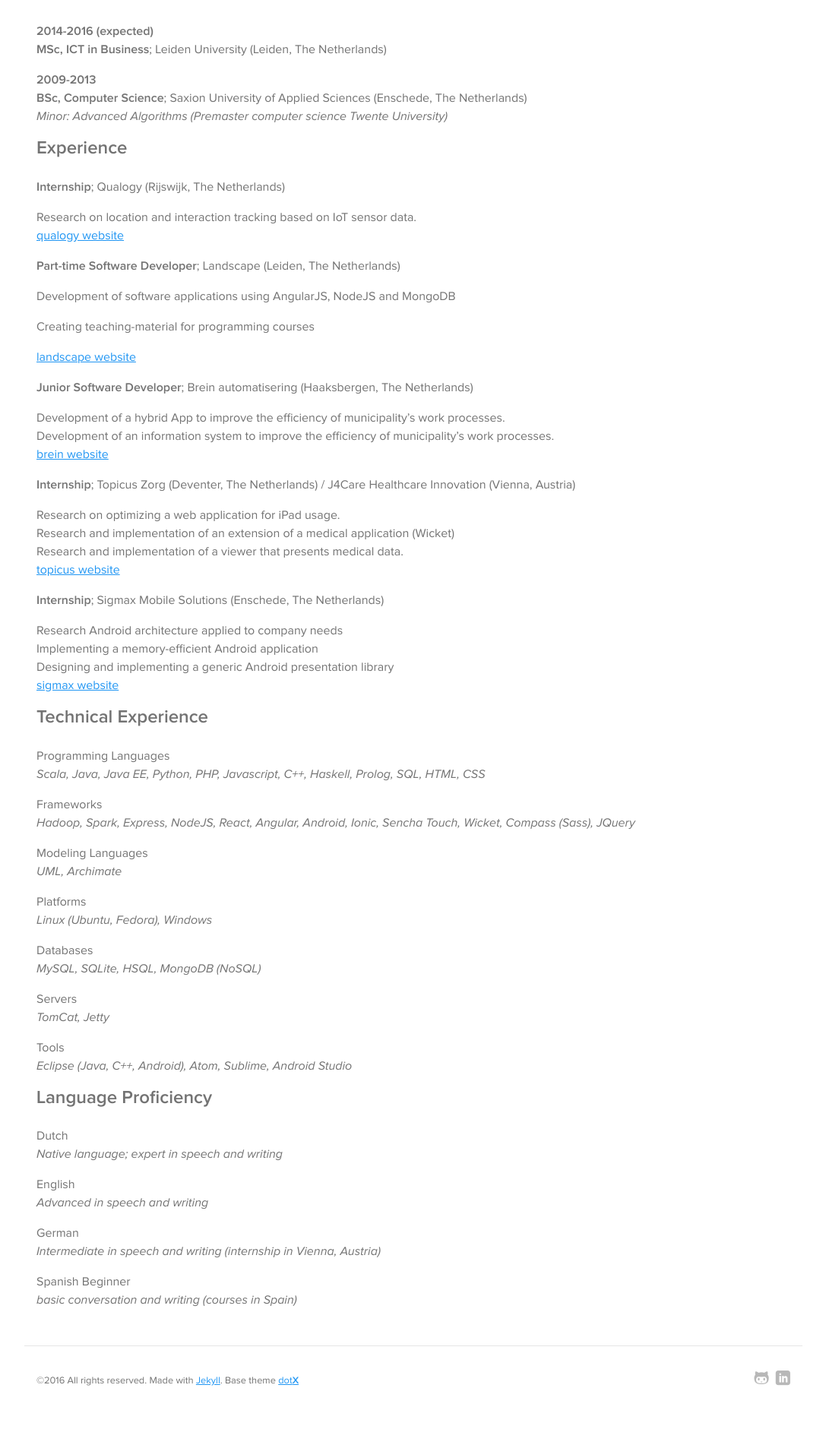
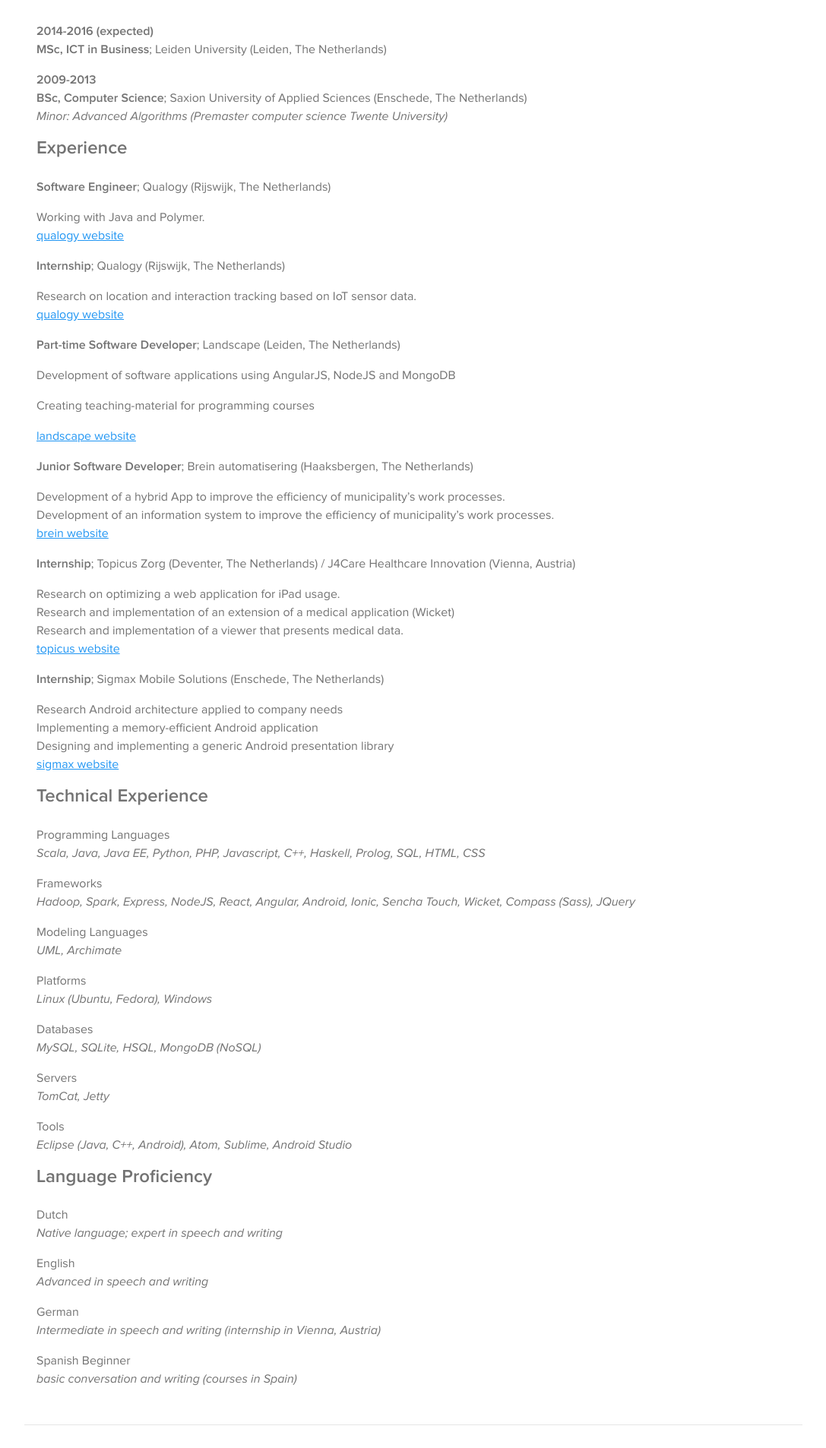
Before and after one commit to bdekk/bdekk.github.io, a Jekyll site: the page built from about.md, in a window 1280 px wide. Shown: the part 966-2872 px from the top of the page at 76% size, without its empty margins (96-1183 px from the left). Built offline with Jekyll 4.4.1, drawn with Linux system fonts in a browser that asks for light colours; some web fonts are replaced.

Commit message:
added entry to resume

```diff
--- a/about.md
+++ b/about.md
@@ -29,6 +29,12 @@
 
 Experience
 ----------
+
+**Software Engineer**; Qualogy (Rijswijk, The Netherlands)
+
+* Working with Java and Polymer.
+
+[qualogy website](http://www.qualogy.nl)
 
 **Internship**; Qualogy (Rijswijk, The Netherlands)
 
```
